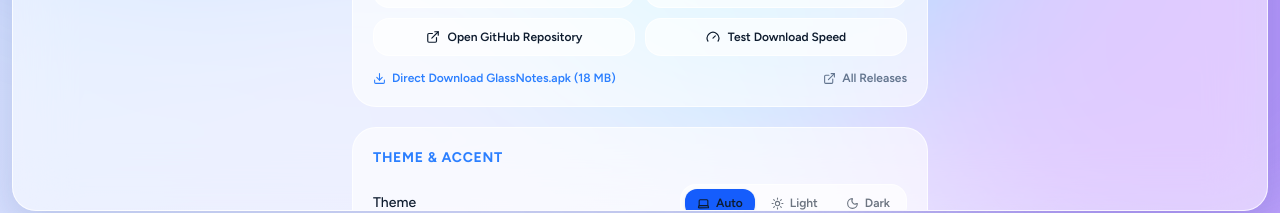
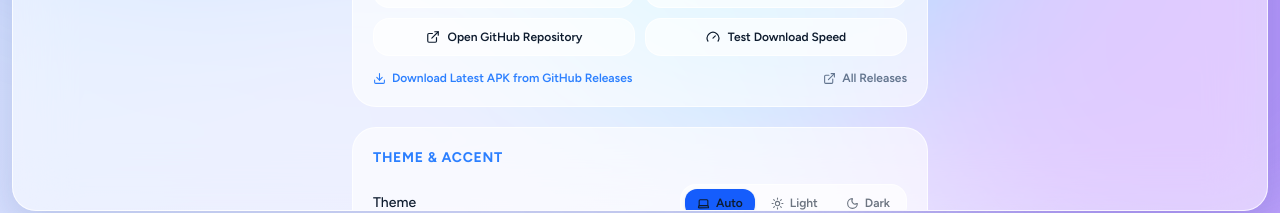
Before and after one commit to MEYYYNASH/APPNOTE, a React (Vite) app: page / in a window 1280 px wide. Both pictures are taken after a click on the button 625 px from the left and 45 px from the top of the page. Shown: the part 577-790 px from the top of the page. Built offline with nearby package versions, Linux system fonts and the light colour scheme.

Commit message:
feat: update APK download source to latest GitHub release
Point APK download links to the GitHub releases latest endpoint to ensure users always receive the most recent version, and update development configuration.

```diff
--- a/src/components/ReleaseNotesModal.tsx
+++ b/src/components/ReleaseNotesModal.tsx
@@ -242,13 +242,14 @@ export const ReleaseNotesModal: React.FC<ReleaseNotesModalProps> = ({
               Close
             </button>
             <a
-              href="/GlassNotes.apk"
-              download="GlassNotes.apk"
+              href={`https://github.com/${githubOwnerRepo}/releases/latest/download/GlassNotes.apk`}
+              target="_blank"
+              rel="noopener noreferrer"
               onClick={() => onDownloadApk?.()}
               className="flex items-center gap-1.5 px-4 py-2 rounded-xl bg-gradient-to-r from-blue-600 to-indigo-600 text-white text-xs font-bold shadow-lg hover:brightness-110 active:scale-95 transition-all"
             >
               <Download size={14} />
-              <span>Download v1.1.18 APK</span>
+              <span>Download Latest APK</span>
             </a>
           </div>
         </div>
--- a/src/components/SettingsScreen.tsx
+++ b/src/components/SettingsScreen.tsx
@@ -501,18 +501,19 @@ export const SettingsScreen: React.FC<SettingsScreenProps> = ({
                 {/* Direct APK Install & Download Button */}
                 <div className="grid grid-cols-1 sm:grid-cols-2 gap-2 pt-1">
                   <a
-                    href="/GlassNotes.apk"
+                    href={`https://github.com/${settings.githubOwnerRepo}/releases/latest/download/GlassNotes.apk`}
                     download="GlassNotes.apk"
-                    onClick={() => onShowToast(isKm ? 'កំពុងទាញយកឯកសារ APK...' : 'Downloading GlassNotes.apk...')}
+                    target="_blank"
+                    rel="noopener noreferrer"
+                    onClick={() => onShowToast(isKm ? 'កំពុងទាញយកឯកសារ APK...' : 'Downloading GlassNotes.apk from GitHub Releases...')}
                     className="flex items-center justify-center gap-2 py-3 px-3 rounded-xl bg-gradient-to-r from-emerald-600 to-teal-600 text-white text-xs font-bold shadow-lg hover:brightness-110 active:scale-95 transition-all text-center"
                   >
                     <Download size={15} />
-                    <span>Install APK (Local 18 MB)</span>
+                    <span>Install APK (Latest Release)</span>
                   </a>
 
                   <a
-                    href={`https://github.com/${settings.githubOwnerRepo}/releases/download/v1.1.17/GlassNotes.apk`}
-                    download="GlassNotes.apk"
+                    href={`https://github.com/${settings.githubOwnerRepo}/releases/latest`}
                     target="_blank"
                     rel="noopener noreferrer"
                     className="flex items-center justify-center gap-2 py-3 px-3 rounded-xl bg-blue-600 text-white text-xs font-bold shadow-lg hover:bg-blue-500 active:scale-95 transition-all text-center"
@@ -628,13 +629,14 @@ export const SettingsScreen: React.FC<SettingsScreenProps> = ({
               {/* Direct APK Link */}
               <div className="flex items-center justify-between gap-2 pt-1 text-xs">
                 <a
-                  href="/GlassNotes.apk"
-                  download="GlassNotes.apk"
-                  onClick={() => onShowToast('Downloading GlassNotes.apk')}
+                  href={`https://github.com/${settings.githubOwnerRepo}/releases/latest/download/GlassNotes.apk`}
+                  target="_blank"
+                  rel="noopener noreferrer"
+                  onClick={() => onShowToast('Opening latest GlassNotes.apk from GitHub Releases')}
                   className="flex items-center gap-1.5 text-blue-500 hover:underline font-semibold"
                 >
                   <Download size={13} />
-                  <span>Direct Download GlassNotes.apk (18 MB)</span>
+                  <span>Download Latest APK from GitHub Releases</span>
                 </a>
 
                 <a
--- a/vite.config.ts
+++ b/vite.config.ts
@@ -8,5 +8,6 @@ export default defineConfig({
   server: {
     host: '0.0.0.0',
     port: 3000,
+    allowedHosts: true,
   },
 });
```
Also changed, not shown: 1 other file (tests, documents, lock files or other folders).
